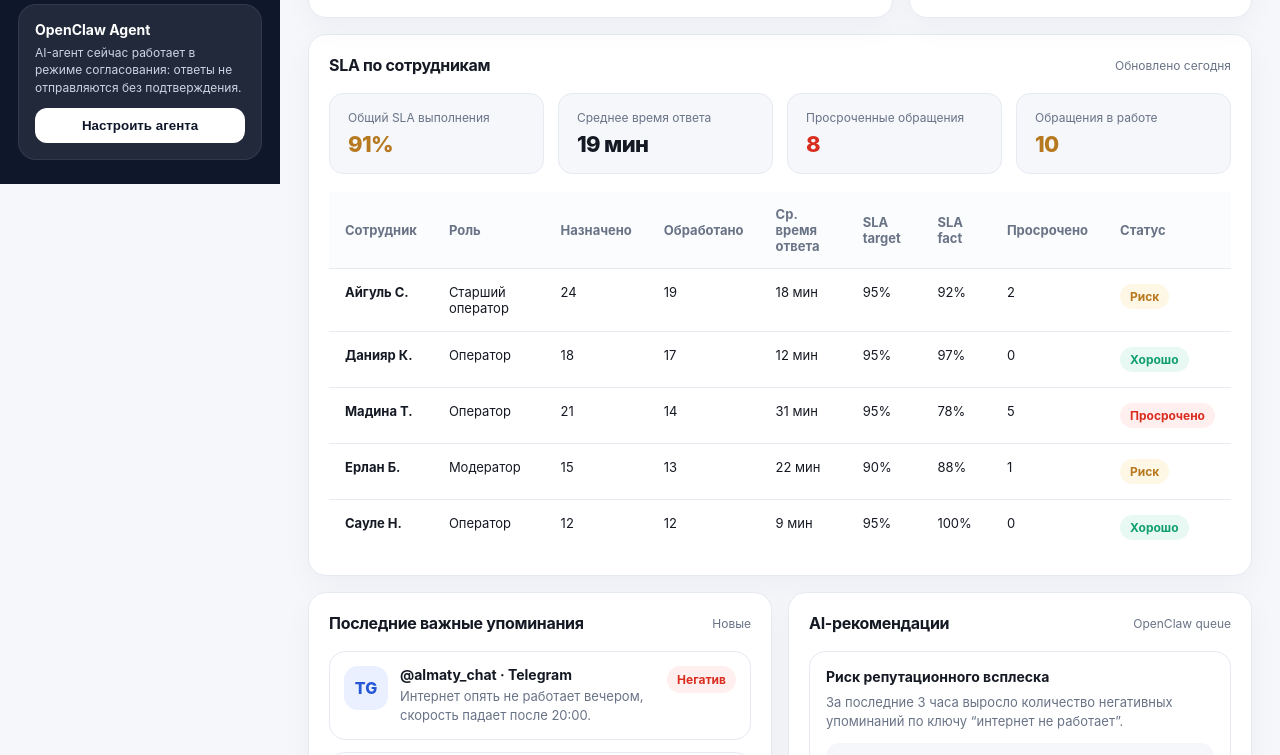
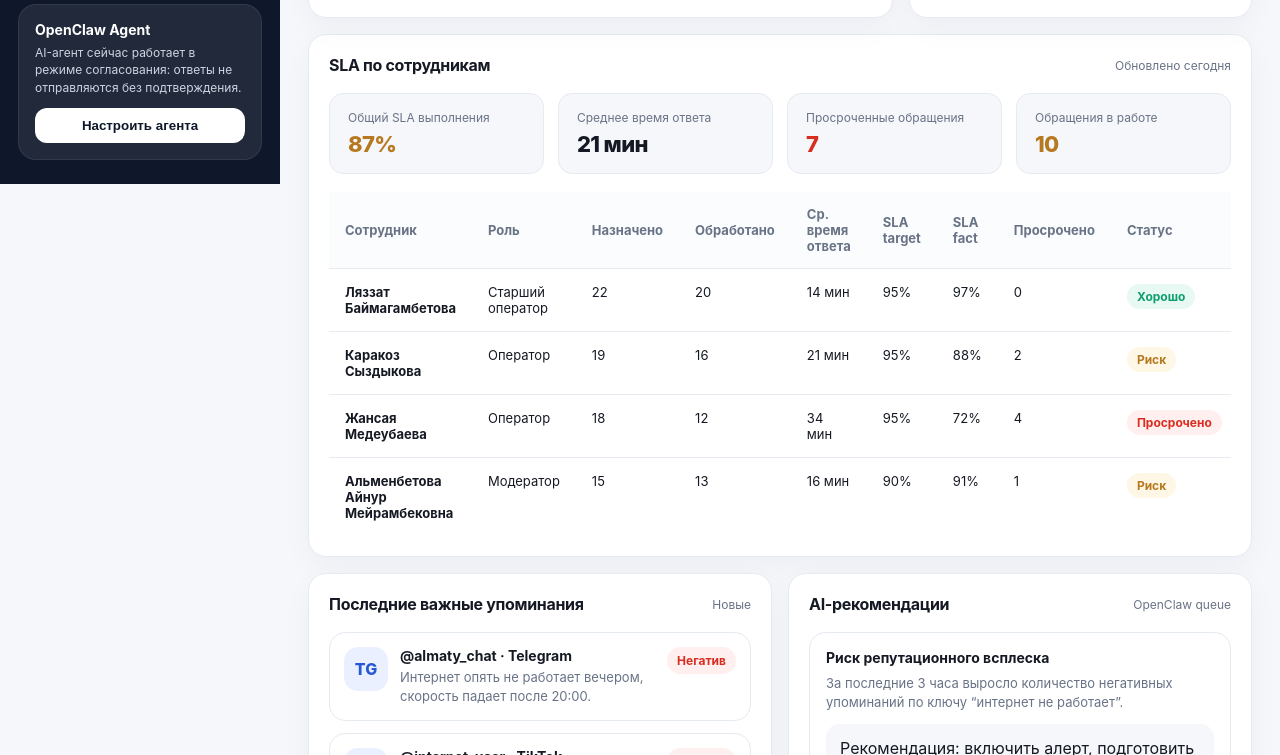
Before and after one commit to allisyeo/mediascanner, a plain HTML site: page index.html in a window 1280 px wide. Shown: the part 616-1371 px from the top of the page. Drawn offline with Linux system fonts and the light colour scheme.

Commit message:
Update index.html

```diff
--- a/index.html
+++ b/index.html
@@ -1897,7 +1897,7 @@
       API_BASE: "" // например: "https://api.mediascanner.local"
     };
 
-    const CURRENT_USER = "Данияр К.";
+    const CURRENT_USER = "Ляззат Баймагамбетова";
 
     const IG_TYPE_LABELS = {
       instagram_comment: { label: "Instagram Comment", css: "comment" },
@@ -1907,30 +1907,29 @@
     };
 
     const employees = [
-      { name: "Айгуль С.", role: "Старший оператор", assigned: 24, processed: 19, avgResponse: "18 мин", slaTarget: "95%", slaFact: "92%", overdue: 2, status: "risk" },
-      { name: "Данияр К.", role: "Оператор", assigned: 18, processed: 17, avgResponse: "12 мин", slaTarget: "95%", slaFact: "97%", overdue: 0, status: "good" },
-      { name: "Мадина Т.", role: "Оператор", assigned: 21, processed: 14, avgResponse: "31 мин", slaTarget: "95%", slaFact: "78%", overdue: 5, status: "overdue" },
-      { name: "Ерлан Б.", role: "Модератор", assigned: 15, processed: 13, avgResponse: "22 мин", slaTarget: "90%", slaFact: "88%", overdue: 1, status: "risk" },
-      { name: "Сауле Н.", role: "Оператор", assigned: 12, processed: 12, avgResponse: "9 мин", slaTarget: "95%", slaFact: "100%", overdue: 0, status: "good" }
+      { name: "Ляззат Баймагамбетова", role: "Старший оператор", assigned: 22, processed: 20, avgResponse: "14 мин", slaTarget: "95%", slaFact: "97%", overdue: 0, status: "good" },
+      { name: "Каракоз Сыздыкова", role: "Оператор", assigned: 19, processed: 16, avgResponse: "21 мин", slaTarget: "95%", slaFact: "88%", overdue: 2, status: "risk" },
+      { name: "Жансая Медеубаева", role: "Оператор", assigned: 18, processed: 12, avgResponse: "34 мин", slaTarget: "95%", slaFact: "72%", overdue: 4, status: "overdue" },
+      { name: "Альменбетова Айнур Мейрамбековна", role: "Модератор", assigned: 15, processed: 13, avgResponse: "16 мин", slaTarget: "90%", slaFact: "91%", overdue: 1, status: "risk" }
     ];
 
     let mentions = [
-      { id: 1, date: "04.06.2026 09:12", source: "Telegram", author: "@almaty_chat", text: "Интернет опять не работает вечером, скорость падает после 20:00.", sentiment: "Негатив", importance: "Высокая", status: "Новый", employee: "Мадина Т.", slaMinutes: -15, instagramSourceType: null, instagramCommentId: null, replyHistory: [] },
-      { id: 2, date: "04.06.2026 08:44", source: "Instagram", author: "@client_kz", text: "Спасибо за быстрое подключение, мастер приехал вовремя.", sentiment: "Позитив", importance: "Низкая", status: "Обработан", employee: "Данияр К.", slaMinutes: 120, instagramSourceType: "instagram_comment", instagramCommentId: "ig_cmt_17823456789012", replyHistory: [{ author: "Данияр К.", date: "04.06.2026 09:00", text: "Спасибо за отзыв! Рады помочь.", status: "demo_sent" }] },
-      { id: 3, date: "04.06.2026 08:10", source: "TikTok", author: "@internet_user", text: "Видео с жалобой на долгую обработку заявки — уже 3 дня жду.", sentiment: "Негатив", importance: "Высокая", status: "В работе", employee: "Айгуль С.", slaMinutes: 25, instagramSourceType: null, instagramCommentId: null, replyHistory: [] },
-      { id: 4, date: "03.06.2026 22:18", source: "YouTube", author: "Tech Review KZ", text: "В обзоре сравнили тарифы нескольких операторов и отдельно отметили цену пакета.", sentiment: "Нейтрально", importance: "Средняя", status: "На проверке", employee: "Ерлан Б.", slaMinutes: 45, instagramSourceType: null, instagramCommentId: null, replyHistory: [] },
-      { id: 5, date: "03.06.2026 19:05", source: "X/Twitter", author: "@kz_tech_news", text: "Пользователи жалуются на перебои связи в Алматы — тренд набирает обороты.", sentiment: "Негатив", importance: "Высокая", status: "Новый", employee: "Мадина Т.", slaMinutes: -8, instagramSourceType: null, instagramCommentId: null, replyHistory: [] },
-      { id: 6, date: "03.06.2026 17:31", source: "Новости", author: "Tengrinews", text: "Статья: операторы связи Казахстана готовят новые тарифные планы на лето.", sentiment: "Нейтрально", importance: "Средняя", status: "Обработан", employee: "Сауле Н.", slaMinutes: 90, instagramSourceType: null, instagramCommentId: null, replyHistory: [] },
-      { id: 7, date: "03.06.2026 15:20", source: "Telegram", author: "@astana_reviews", text: "Отметили бренд в положительном отзыве о скорости интернета.", sentiment: "Позитив", importance: "Низкая", status: "Обработан", employee: "Данияр К.", slaMinutes: 60, instagramSourceType: null, instagramCommentId: null, replyHistory: [] },
-      { id: 8, date: "03.06.2026 14:00", source: "Instagram", author: "@user_kz", text: "Отметили бренд в сторис после подключения услуги — всё отлично!", sentiment: "Позитив", importance: "Низкая", status: "На проверке", employee: "Сауле Н.", slaMinutes: 35, instagramSourceType: "instagram_story_mention", instagramCommentId: "ig_story_17823456789034", replyHistory: [] },
-      { id: 9, date: "03.06.2026 11:45", source: "TikTok", author: "@speedtest_kz", text: "Ролик с тестом скорости — результаты ниже заявленных.", sentiment: "Негатив", importance: "Средняя", status: "Передано оператору", employee: "Айгуль С.", slaMinutes: 10, instagramSourceType: null, instagramCommentId: null, replyHistory: [] },
-      { id: 10, date: "02.06.2026 20:30", source: "YouTube", author: "Обзор тарифов", text: "В видео сравнивают тарифы операторов связи в Казахстане.", sentiment: "Нейтрально", importance: "Средняя", status: "Обработан", employee: "Ерлан Б.", slaMinutes: 55, instagramSourceType: null, instagramCommentId: null, replyHistory: [] },
-      { id: 11, date: "02.06.2026 18:15", source: "X/Twitter", author: "@support_needed", text: "Третий день без интернета, поддержка не отвечает на звонки.", sentiment: "Негатив", importance: "Высокая", status: "В работе", employee: "Мадина Т.", slaMinutes: -22, instagramSourceType: null, instagramCommentId: null, replyHistory: [] },
-      { id: 12, date: "02.06.2026 16:00", source: "Новости", author: "Informburo", text: "Регулятор обсуждает новые требования к качеству интернет-услуг.", sentiment: "Нейтрально", importance: "Высокая", status: "Новый", employee: "Ерлан Б.", slaMinutes: 18, instagramSourceType: null, instagramCommentId: null, replyHistory: [] },
-      { id: 13, date: "02.06.2026 10:22", source: "Telegram", author: "@shymkent_chat", text: "Кто-нибудь сталкивался с обрывами связи в районе Абылай-хана?", sentiment: "Негатив", importance: "Средняя", status: "Отклонено", employee: "Данияр К.", slaMinutes: 0, instagramSourceType: null, instagramCommentId: null, replyHistory: [] },
-      { id: 14, date: "01.06.2026 21:00", source: "Instagram", author: "@brand_lover", text: "Лучший оператор в городе, рекомендую всем друзьям!", sentiment: "Позитив", importance: "Низкая", status: "Обработан", employee: "Сауле Н.", slaMinutes: 75, instagramSourceType: "instagram_mention", instagramCommentId: "ig_media_17823456789056", replyHistory: [] },
-      { id: 15, date: "04.06.2026 07:30", source: "Instagram", author: "@help_me_kz", text: "Здравствуйте, не могу подключить роутер, напишите в директ.", sentiment: "Нейтрально", importance: "Средняя", status: "Новый", employee: "Данияр К.", slaMinutes: 42, instagramSourceType: "instagram_dm", instagramCommentId: "ig_dm_17823456789078", replyHistory: [] },
-      { id: 16, date: "04.06.2026 06:55", source: "Instagram", author: "@angry_client", text: "Почему так долго отвечаете на комментарии? Уже второй день жду!", sentiment: "Негатив", importance: "Высокая", status: "Новый", employee: "Данияр К.", slaMinutes: 8, instagramSourceType: "instagram_comment", instagramCommentId: "ig_cmt_17823456789099", replyHistory: [] }
+      { id: 1, date: "04.06.2026 09:12", source: "Telegram", author: "@almaty_chat", text: "Интернет опять не работает вечером, скорость падает после 20:00.", sentiment: "Негатив", importance: "Высокая", status: "Новый", employee: "Жансая Медеубаева", slaMinutes: -15, instagramSourceType: null, instagramCommentId: null, replyHistory: [] },
+      { id: 2, date: "04.06.2026 08:44", source: "Instagram", author: "@client_kz", text: "Спасибо за быстрое подключение, мастер приехал вовремя.", sentiment: "Позитив", importance: "Низкая", status: "Обработан", employee: "Каракоз Сыздыкова", slaMinutes: 120, instagramSourceType: "instagram_comment", instagramCommentId: "ig_cmt_17823456789012", replyHistory: [{ author: "Каракоз Сыздыкова", date: "04.06.2026 09:00", text: "Спасибо за отзыв! Рады помочь.", status: "demo_sent" }] },
+      { id: 3, date: "04.06.2026 08:10", source: "TikTok", author: "@internet_user", text: "Видео с жалобой на долгую обработку заявки — уже 3 дня жду.", sentiment: "Негатив", importance: "Высокая", status: "В работе", employee: "Ляззат Баймагамбетова", slaMinutes: 25, instagramSourceType: null, instagramCommentId: null, replyHistory: [] },
+      { id: 4, date: "03.06.2026 22:18", source: "YouTube", author: "Tech Review KZ", text: "В обзоре сравнили тарифы нескольких операторов и отдельно отметили цену пакета.", sentiment: "Нейтрально", importance: "Средняя", status: "На проверке", employee: "Альменбетова Айнур Мейрамбековна", slaMinutes: 45, instagramSourceType: null, instagramCommentId: null, replyHistory: [] },
+      { id: 5, date: "03.06.2026 19:05", source: "X/Twitter", author: "@kz_tech_news", text: "Пользователи жалуются на перебои связи в Алматы — тренд набирает обороты.", sentiment: "Негатив", importance: "Высокая", status: "Новый", employee: "Жансая Медеубаева", slaMinutes: -8, instagramSourceType: null, instagramCommentId: null, replyHistory: [] },
+      { id: 6, date: "03.06.2026 17:31", source: "Новости", author: "Tengrinews", text: "Статья: операторы связи Казахстана готовят новые тарифные планы на лето.", sentiment: "Нейтрально", importance: "Средняя", status: "Обработан", employee: "Каракоз Сыздыкова", slaMinutes: 90, instagramSourceType: null, instagramCommentId: null, replyHistory: [] },
+      { id: 7, date: "03.06.2026 15:20", source: "Telegram", author: "@astana_reviews", text: "Отметили бренд в положительном отзыве о скорости интернета.", sentiment: "Позитив", importance: "Низкая", status: "Обработан", employee: "Ляззат Баймагамбетова", slaMinutes: 60, instagramSourceType: null, instagramCommentId: null, replyHistory: [] },
+      { id: 8, date: "03.06.2026 14:00", source: "Instagram", author: "@user_kz", text: "Отметили бренд в сторис после подключения услуги — всё отлично!", sentiment: "Позитив", importance: "Низкая", status: "На проверке", employee: "Каракоз Сыздыкова", slaMinutes: 35, instagramSourceType: "instagram_story_mention", instagramCommentId: "ig_story_17823456789034", replyHistory: [] },
+      { id: 9, date: "03.06.2026 11:45", source: "TikTok", author: "@speedtest_kz", text: "Ролик с тестом скорости — результаты ниже заявленных.", sentiment: "Негатив", importance: "Средняя", status: "Передано оператору", employee: "Жансая Медеубаева", slaMinutes: 10, instagramSourceType: null, instagramCommentId: null, replyHistory: [] },
+      { id: 10, date: "02.06.2026 20:30", source: "YouTube", author: "Обзор тарифов", text: "В видео сравнивают тарифы операторов связи в Казахстане.", sentiment: "Нейтрально", importance: "Средняя", status: "Обработан", employee: "Альменбетова Айнур Мейрамбековна", slaMinutes: 55, instagramSourceType: null, instagramCommentId: null, replyHistory: [] },
+      { id: 11, date: "02.06.2026 18:15", source: "X/Twitter", author: "@support_needed", text: "Третий день без интернета, поддержка не отвечает на звонки.", sentiment: "Негатив", importance: "Высокая", status: "В работе", employee: "Жансая Медеубаева", slaMinutes: -22, instagramSourceType: null, instagramCommentId: null, replyHistory: [] },
+      { id: 12, date: "02.06.2026 16:00", source: "Новости", author: "Informburo", text: "Регулятор обсуждает новые требования к качеству интернет-услуг.", sentiment: "Нейтрально", importance: "Высокая", status: "Новый", employee: "Альменбетова Айнур Мейрамбековна", slaMinutes: 18, instagramSourceType: null, instagramCommentId: null, replyHistory: [] },
+      { id: 13, date: "02.06.2026 10:22", source: "Telegram", author: "@shymkent_chat", text: "Кто-нибудь сталкивался с обрывами связи в районе Абылай-хана?", sentiment: "Негатив", importance: "Средняя", status: "Отклонено", employee: "Ляззат Баймагамбетова", slaMinutes: 0, instagramSourceType: null, instagramCommentId: null, replyHistory: [] },
+      { id: 14, date: "01.06.2026 21:00", source: "Instagram", author: "@brand_lover", text: "Лучший оператор в городе, рекомендую всем друзьям!", sentiment: "Позитив", importance: "Низкая", status: "Обработан", employee: "Каракоз Сыздыкова", slaMinutes: 75, instagramSourceType: "instagram_mention", instagramCommentId: "ig_media_17823456789056", replyHistory: [] },
+      { id: 15, date: "04.06.2026 07:30", source: "Instagram", author: "@help_me_kz", text: "Здравствуйте, не могу подключить роутер, напишите в директ.", sentiment: "Нейтрально", importance: "Средняя", status: "Новый", employee: "Альменбетова Айнур Мейрамбековна", slaMinutes: 42, instagramSourceType: "instagram_dm", instagramCommentId: "ig_dm_17823456789078", replyHistory: [] },
+      { id: 16, date: "04.06.2026 06:55", source: "Instagram", author: "@angry_client", text: "Почему так долго отвечаете на комментарии? Уже второй день жду!", sentiment: "Негатив", importance: "Высокая", status: "Новый", employee: "Альменбетова Айнур Мейрамбековна", slaMinutes: 8, instagramSourceType: "instagram_comment", instagramCommentId: "ig_cmt_17823456789099", replyHistory: [] }
     ];
 
     const agentReplies = {};
@@ -2268,10 +2267,11 @@
       const totalOverdue = employees.reduce((s, e) => s + e.overdue, 0);
       const inProgress = mentions.filter(m => ["Новый", "В работе", "На проверке", "Передано оператору"].includes(m.status)).length;
       const avgSla = Math.round(employees.reduce((s, e) => s + parseInt(e.slaFact), 0) / employees.length);
+      const avgResponseMin = Math.round(employees.reduce((s, e) => s + parseInt(e.avgResponse), 0) / employees.length);
 
       document.getElementById("slaSummaryKpis").innerHTML = `
         <div class="sla-kpi"><div class="label">Общий SLA выполнения</div><div class="value ${avgSla >= 93 ? "good" : avgSla >= 85 ? "risk" : "bad"}">${avgSla}%</div></div>
-        <div class="sla-kpi"><div class="label">Среднее время ответа</div><div class="value">19 мин</div></div>
+        <div class="sla-kpi"><div class="label">Среднее время ответа</div><div class="value">${avgResponseMin} мин</div></div>
         <div class="sla-kpi"><div class="label">Просроченные обращения</div><div class="value bad">${totalOverdue}</div></div>
         <div class="sla-kpi"><div class="label">Обращения в работе</div><div class="value risk">${inProgress}</div></div>
       `;
```
